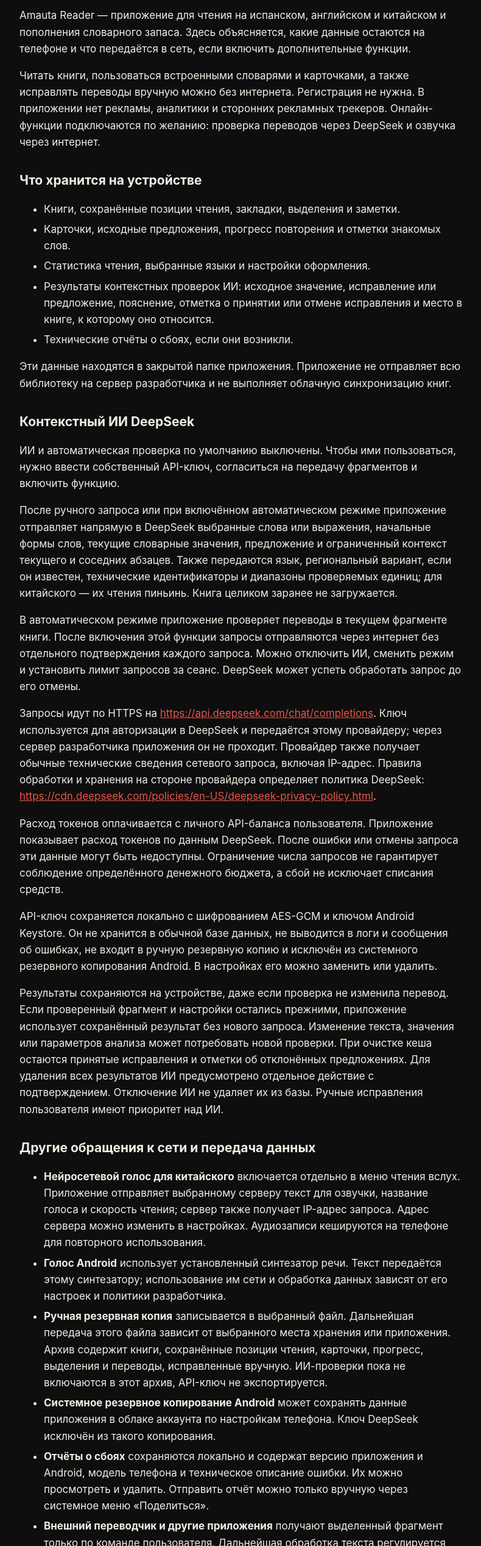
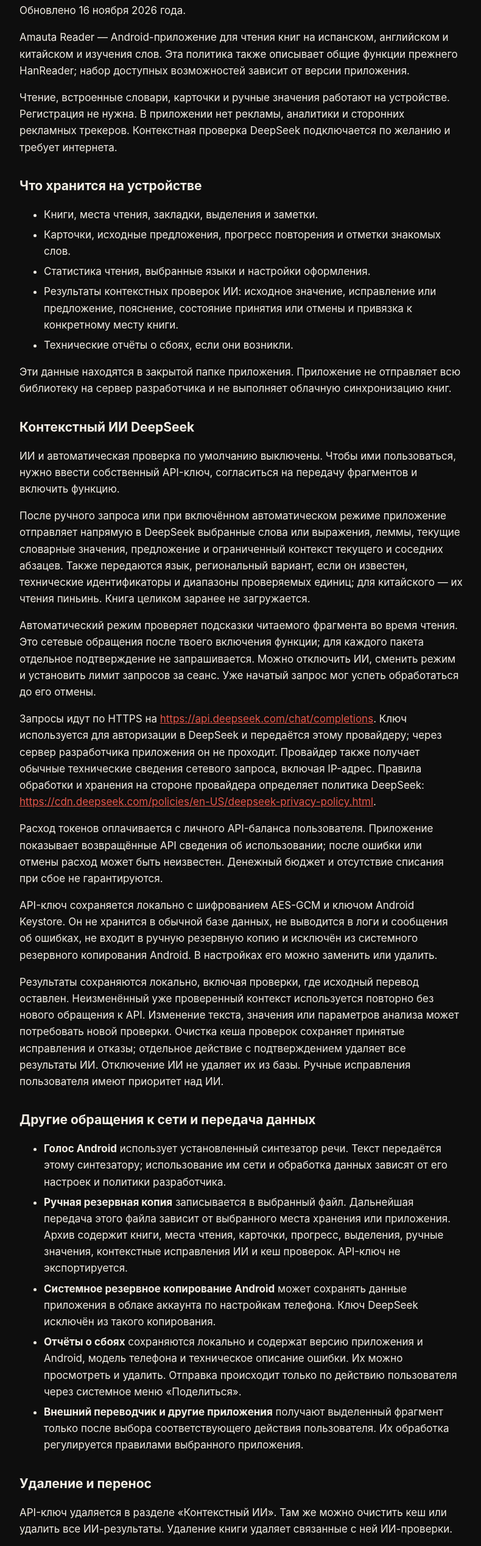
Before and after one commit to boikot5225-afk/HanReader, a plain HTML site: page docs/privacy.html in a window 1280 px wide. Shown: the part 171-2707 px from the top of the page at 61% size, without its empty margins (244-1034 px from the left). Drawn offline with Linux system fonts and the light colour scheme.

Commit message:
Align website privacy policy with Amauta Reader 0.26.7 APK

```diff
--- a/docs/privacy.html
+++ b/docs/privacy.html
@@ -10,43 +10,42 @@ h1 { font-size:clamp(26px,6vw,30px); line-height:1.2; } h2 { font-size:21px; mar
 li { margin:6px 0; } .back { font-size:15px; }
 </style></head>
 <body><div class="wrap"><p class="back"><a href="./">← Amauta Reader</a></p>
-<h1>Политика конфиденциальности Amauta Reader</h1>
+<h1>Политика конфиденциальности Amauta Reader и HanReader</h1>
 <p>Обновлено 16 ноября 2026 года.</p>
-<p>Amauta Reader — приложение для чтения на испанском, английском и китайском и пополнения словарного запаса. Здесь объясняется, какие данные остаются на телефоне и что передаётся в сеть, если включить дополнительные функции.</p>
-<p>Читать книги, пользоваться встроенными словарями и карточками, а также исправлять переводы вручную можно без интернета. Регистрация не нужна. В приложении нет рекламы, аналитики и сторонних рекламных трекеров. Онлайн-функции подключаются по желанию: проверка переводов через DeepSeek и озвучка через интернет.</p>
+<p>Amauta Reader — Android-приложение для чтения книг на испанском, английском и китайском и изучения слов. Эта политика также описывает общие функции прежнего HanReader; набор доступных возможностей зависит от версии приложения.</p>
+<p>Чтение, встроенные словари, карточки и ручные значения работают на устройстве. Регистрация не нужна. В приложении нет рекламы, аналитики и сторонних рекламных трекеров. Контекстная проверка DeepSeek подключается по желанию и требует интернета.</p>
 <h2>Что хранится на устройстве</h2>
 <ul>
-<li>Книги, сохранённые позиции чтения, закладки, выделения и заметки.</li>
+<li>Книги, места чтения, закладки, выделения и заметки.</li>
 <li>Карточки, исходные предложения, прогресс повторения и отметки знакомых слов.</li>
 <li>Статистика чтения, выбранные языки и настройки оформления.</li>
-<li>Результаты контекстных проверок ИИ: исходное значение, исправление или предложение, пояснение, отметка о принятии или отмене исправления и место в книге, к которому оно относится.</li>
+<li>Результаты контекстных проверок ИИ: исходное значение, исправление или предложение, пояснение, состояние принятия или отмены и привязка к конкретному месту книги.</li>
 <li>Технические отчёты о сбоях, если они возникли.</li>
 </ul>
 <p>Эти данные находятся в закрытой папке приложения. Приложение не отправляет всю библиотеку на сервер разработчика и не выполняет облачную синхронизацию книг.</p>
 <h2>Контекстный ИИ DeepSeek</h2>
 <p>ИИ и автоматическая проверка по умолчанию выключены. Чтобы ими пользоваться, нужно ввести собственный API-ключ, согласиться на передачу фрагментов и включить функцию.</p>
-<p>После ручного запроса или при включённом автоматическом режиме приложение отправляет напрямую в DeepSeek выбранные слова или выражения, начальные формы слов, текущие словарные значения, предложение и ограниченный контекст текущего и соседних абзацев. Также передаются язык, региональный вариант, если он известен, технические идентификаторы и диапазоны проверяемых единиц; для китайского — их чтения пиньинь. Книга целиком заранее не загружается.</p>
-<p>В автоматическом режиме приложение проверяет переводы в текущем фрагменте книги. После включения этой функции запросы отправляются через интернет без отдельного подтверждения каждого запроса. Можно отключить ИИ, сменить режим и установить лимит запросов за сеанс. DeepSeek может успеть обработать запрос до его отмены.</p>
+<p>После ручного запроса или при включённом автоматическом режиме приложение отправляет напрямую в DeepSeek выбранные слова или выражения, леммы, текущие словарные значения, предложение и ограниченный контекст текущего и соседних абзацев. Также передаются язык, региональный вариант, если он известен, технические идентификаторы и диапазоны проверяемых единиц; для китайского — их чтения пиньинь. Книга целиком заранее не загружается.</p>
+<p>Автоматический режим проверяет подсказки читаемого фрагмента во время чтения. Это сетевые обращения после твоего включения функции; для каждого пакета отдельное подтверждение не запрашивается. Можно отключить ИИ, сменить режим и установить лимит запросов за сеанс. Уже начатый запрос мог успеть обработаться до его отмены.</p>
 <p>Запросы идут по HTTPS на <a href="https://api.deepseek.com/chat/completions">https://api.deepseek.com/chat/completions</a>. Ключ используется для авторизации в DeepSeek и передаётся этому провайдеру; через сервер разработчика приложения он не проходит. Провайдер также получает обычные технические сведения сетевого запроса, включая IP-адрес. Правила обработки и хранения на стороне провайдера определяет политика DeepSeek: <a href="https://cdn.deepseek.com/policies/en-US/deepseek-privacy-policy.html">https://cdn.deepseek.com/policies/en-US/deepseek-privacy-policy.html</a>.</p>
-<p>Расход токенов оплачивается с личного API-баланса пользователя. Приложение показывает расход токенов по данным DeepSeek. После ошибки или отмены запроса эти данные могут быть недоступны. Ограничение числа запросов не гарантирует соблюдение определённого денежного бюджета, а сбой не исключает списания средств.</p>
+<p>Расход токенов оплачивается с личного API-баланса пользователя. Приложение показывает возвращённые API сведения об использовании; после ошибки или отмены расход может быть неизвестен. Денежный бюджет и отсутствие списания при сбое не гарантируются.</p>
 <p>API-ключ сохраняется локально с шифрованием AES-GCM и ключом Android Keystore. Он не хранится в обычной базе данных, не выводится в логи и сообщения об ошибках, не входит в ручную резервную копию и исключён из системного резервного копирования Android. В настройках его можно заменить или удалить.</p>
-<p>Результаты сохраняются на устройстве, даже если проверка не изменила перевод. Если проверенный фрагмент и настройки остались прежними, приложение использует сохранённый результат без нового запроса. Изменение текста, значения или параметров анализа может потребовать новой проверки. При очистке кеша остаются принятые исправления и отметки об отклонённых предложениях. Для удаления всех результатов ИИ предусмотрено отдельное действие с подтверждением. Отключение ИИ не удаляет их из базы. Ручные исправления пользователя имеют приоритет над ИИ.</p>
+<p>Результаты сохраняются локально, включая проверки, где исходный перевод оставлен. Неизменённый уже проверенный контекст используется повторно без нового обращения к API. Изменение текста, значения или параметров анализа может потребовать новой проверки. Очистка кеша проверок сохраняет принятые исправления и отказы; отдельное действие с подтверждением удаляет все результаты ИИ. Отключение ИИ не удаляет их из базы. Ручные исправления пользователя имеют приоритет над ИИ.</p>
 <h2>Другие обращения к сети и передача данных</h2>
 <ul>
-<li><strong>Нейросетевой голос для китайского</strong> включается отдельно в меню чтения вслух. Приложение отправляет выбранному серверу текст для озвучки, название голоса и скорость чтения; сервер также получает IP-адрес запроса. Адрес сервера можно изменить в настройках. Аудиозаписи кешируются на телефоне для повторного использования.</li>
 <li><strong>Голос Android</strong> использует установленный синтезатор речи. Текст передаётся этому синтезатору; использование им сети и обработка данных зависят от его настроек и политики разработчика.</li>
-<li><strong>Ручная резервная копия</strong> записывается в выбранный файл. Дальнейшая передача этого файла зависит от выбранного места хранения или приложения. Архив содержит книги, сохранённые позиции чтения, карточки, прогресс, выделения и переводы, исправленные вручную. ИИ-проверки пока не включаются в этот архив, API-ключ не экспортируется.</li>
+<li><strong>Ручная резервная копия</strong> записывается в выбранный файл. Дальнейшая передача этого файла зависит от выбранного места хранения или приложения. Архив содержит книги, места чтения, карточки, прогресс, выделения, ручные значения, контекстные исправления ИИ и кеш проверок. API-ключ не экспортируется.</li>
 <li><strong>Системное резервное копирование Android</strong> может сохранять данные приложения в облаке аккаунта по настройкам телефона. Ключ DeepSeek исключён из такого копирования.</li>
-<li><strong>Отчёты о сбоях</strong> сохраняются локально и содержат версию приложения и Android, модель телефона и техническое описание ошибки. Их можно просмотреть и удалить. Отправить отчёт можно только вручную через системное меню «Поделиться».</li>
-<li><strong>Внешний переводчик и другие приложения</strong> получают выделенный фрагмент только по команде пользователя. Дальнейшая обработка текста регулируется правилами выбранного приложения.</li>
+<li><strong>Отчёты о сбоях</strong> сохраняются локально и содержат версию приложения и Android, модель телефона и техническое описание ошибки. Их можно просмотреть и удалить. Отправка происходит только по действию пользователя через системное меню «Поделиться».</li>
+<li><strong>Внешний переводчик и другие приложения</strong> получают выделенный фрагмент только после выбора соответствующего действия пользователя. Их обработка регулируется правилами выбранного приложения.</li>
 </ul>
 <h2>Удаление и перенос</h2>
-<p>API-ключ удаляется в разделе «Контекстный ИИ». Там же можно очистить кеш или удалить все результаты проверок ИИ. Вместе с книгой удаляются и связанные с ней проверки.</p>
-<p>Все локальные данные можно удалить вместе с приложением или через «Настройки Android → Приложения → Amauta Reader → Очистить данные». Отдельно сохранённые архивы и системные резервные копии нужно удалять в месте их хранения. Данные, уже переданные стороннему сервису, обрабатываются и удаляются по правилам этого сервиса.</p>
+<p>API-ключ удаляется в разделе «Контекстный ИИ». Там же можно очистить кеш или удалить все ИИ-результаты. Удаление книги удаляет связанные с ней ИИ-проверки.</p>
+<p>Все локальные данные удаляются при удалении приложения или через «Настройки Android → Приложения → Amauta Reader / HanReader → Очистить данные». Отдельно сохранённые архивы, системные резервные копии и данные, уже переданные стороннему провайдеру, управляются соответствующим сервисом и его настройками.</p>
 <h2>Сайт проекта</h2>
-<p>Сайт размещён на GitHub Pages. GitHub обрабатывает технические сведения о посещениях по своей политике: <a href="https://docs.github.com/en/site-policy/privacy-policies/github-general-privacy-statement">https://docs.github.com/en/site-policy/privacy-policies/github-general-privacy-statement</a>. На сайте нет форм регистрации, рекламных трекеров или сторонних счётчиков. Ссылки на почту, Telegram, GitHub и сервисы загрузки открывают соответствующие внешние сервисы.</p>
+<p>Сайт размещён на GitHub Pages. GitHub обрабатывает технические сведения посещений по своей политике: <a href="https://docs.github.com/en/site-policy/privacy-policies/github-general-privacy-statement">https://docs.github.com/en/site-policy/privacy-policies/github-general-privacy-statement</a>. На сайте нет форм регистрации, рекламных трекеров или сторонних счётчиков. Ссылки на почту, Telegram, GitHub и сервисы загрузки открывают соответствующие внешние сервисы.</p>
 <h2>Изменения политики</h2>
-<p>Эта страница обновляется при изменении функций приложения или порядка передачи данных. Актуальная версия доступна на сайте проекта и в разделе «О приложении» новых сборок.</p>
+<p>При изменении функций и передачи данных эта страница обновляется. Актуальная версия доступна на сайте проекта и в разделе «О приложении» новых сборок.</p>
 <h2>Контакты</h2>
 <p>Вопросы о приложении и конфиденциальности:</p>
 <ul>
```
